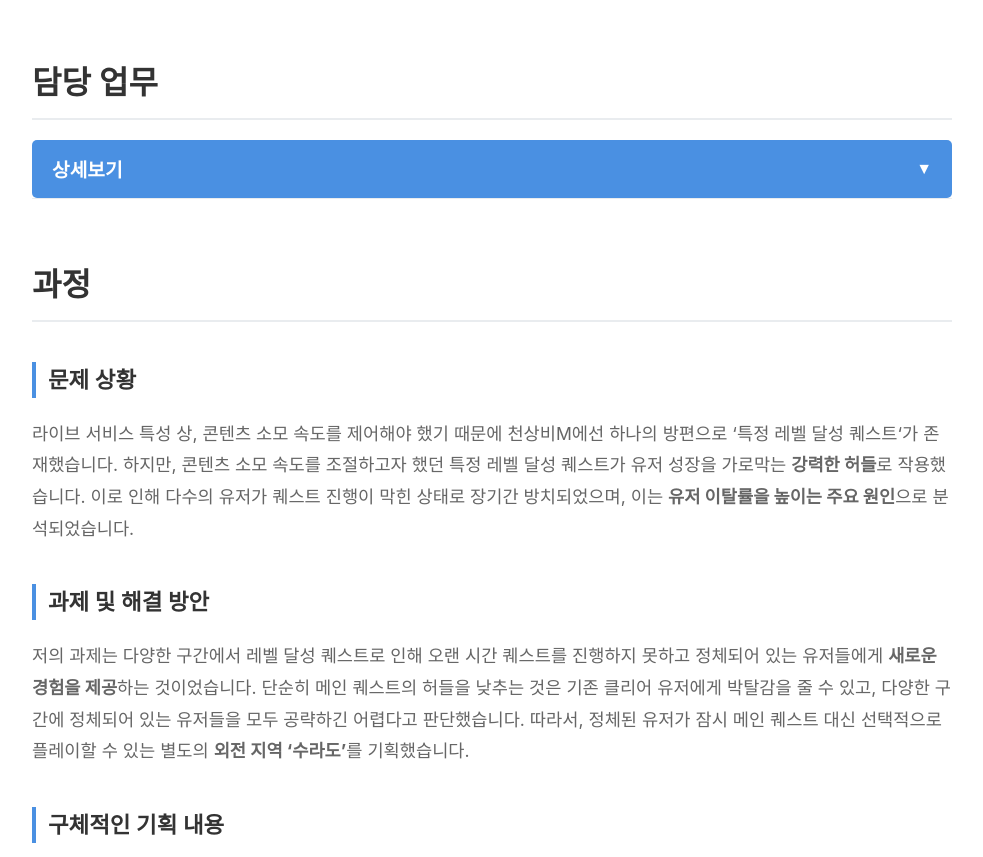
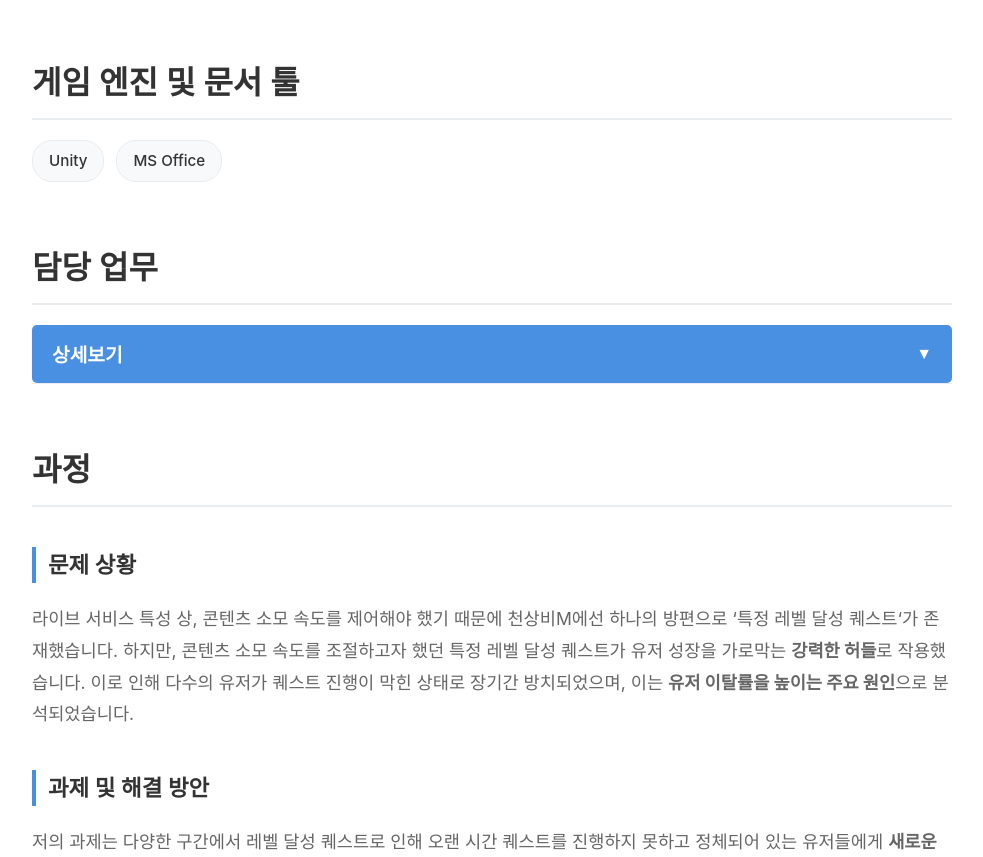
Before and after one commit to PJNIL/PJNIL.github.io, a plain HTML site: page project-1003b.html in a window 1280 px wide. Shown: the part 1060-1917 px from the top of the page, without its empty margins (148-1131 px from the left). Drawn offline with Linux system fonts and the light colour scheme.

Commit message:
Update project-1003b.html

```diff
--- a/project-1003b.html
+++ b/project-1003b.html
@@ -75,10 +75,8 @@
         .collapsible-toggle .arrow { font-size: 1rem; transition: transform 0.3s ease-out; }
         .collapsible-toggle.active .arrow { transform: rotate(180deg); }
 
-        /* ===== [수정된 스타일] 담당 업무 목록 ===== */
         .collapsible-content {
-            padding: 0; /* 내부 패딩을 제거하여 목록 스타일에 위임 */
-            max-height: 0; overflow: hidden;
+            padding: 0; max-height: 0; overflow: hidden;
             transition: max-height 0.4s ease-in-out;
             background-color: var(--secondary-bg-color);
             border-radius: 0 0 5px 5px;
@@ -86,59 +84,69 @@
             border-top: none;
         }
         .collapsible-content ul {
-            list-style: none;
-            padding: 0; margin: 0;
+            list-style: none; padding: 0; margin: 0;
         }
         .collapsible-content > ul {
             padding: 20px 25px;
         }
         .collapsible-content .task-role {
-            font-size: 1.2rem;
-            font-weight: 600;
-            color: var(--dark-text-color);
-            margin-bottom: 15px;
+            font-size: 1.2rem; font-weight: 600;
+            color: var(--dark-text-color); margin-bottom: 15px;
         }
         .collapsible-content .task-role:not(:first-child) {
-            margin-top: 25px;
-            padding-top: 20px;
+            margin-top: 25px; padding-top: 20px;
             border-top: 1px dashed var(--border-color);
         }
         .collapsible-content .task-item {
-            font-size: 1.1rem;
-            font-weight: 500;
+            font-size: 1.1rem; font-weight: 500;
             color: var(--dark-text-color);
-            margin-left: 5px;
-            margin-bottom: 10px;
+            margin-left: 5px; margin-bottom: 10px;
         }
         .collapsible-content .task-detail {
             margin-left: 20px;
         }
         .collapsible-content .task-detail li {
-            position: relative;
-            padding-left: 15px;
-            margin-bottom: 8px;
-            color: var(--light-text-color);
+            position: relative; padding-left: 15px;
+            margin-bottom: 8px; color: var(--light-text-color);
         }
         .collapsible-content .task-detail li::before {
-            content: '-';
-            position: absolute;
-            left: 0;
-            color: var(--primary-color);
-            font-weight: bold;
+            content: '-'; position: absolute; left: 0;
+            color: var(--primary-color); font-weight: bold;
         }
-        /* ===== [스타일 수정 끝] ===== */
 
         .project-description p { font-size: 1.1rem; color: var(--light-text-color); line-height: 1.8; }
         .project-description p + p { margin-top: 1.2em; }
 
         h4.process-subheading {
-            font-size: 1.4rem;
+            font-size: 1.4rem; color: var(--dark-text-color);
+            border-left: 4px solid var(--primary-color);
+            padding-left: 12px; margin-top: 40px; margin-bottom: 20px;
+        }
+
+        /* ===== [추가된 스타일] 기술 태그 ===== */
+        .tech-tags {
+            display: flex;
+            flex-wrap: wrap;
+            gap: 12px;
+        }
+        .tech-tag {
+            background-color: var(--secondary-bg-color);
             color: var(--dark-text-color);
-            border-left: 4px solid var(--primary-color);
-            padding-left: 12px;
-            margin-top: 40px;
-            margin-bottom: 20px;
+            padding: 8px 16px;
+            border-radius: 20px; /* Pill shape */
+            font-size: 0.95rem;
+            font-weight: 500;
+            border: 1px solid var(--border-color);
+            transition: all 0.2s ease-in-out;
         }
+        .tech-tag:hover {
+            background-color: var(--primary-color);
+            color: white;
+            border-color: var(--primary-color);
+            transform: translateY(-2px);
+            box-shadow: 0 4px 8px rgba(0,0,0,0.05);
+        }
+        /* ===== [스타일 추가 끝] ===== */
 
         .gallery-grid { display: grid; grid-template-columns: repeat(auto-fit, minmax(250px, 1fr)); gap: 15px; }
         .gallery-grid img { width: 100%; border-radius: 4px; border: 1px solid var(--border-color); }
@@ -189,6 +197,13 @@
                 </div>
             </section>
 
+            <section class="project-section project-tools">
+                <h3>게임 엔진 및 문서 툴</h3>
+                <div class="tech-tags">
+                    <span class="tech-tag">Unity</span>
+                    <span class="tech-tag">MS Office</span>
+                </div>
+            </section>
             <section class="project-section project-tasks">
                 <h3>담당 업무</h3>
                 <button type="button" class="collapsible-toggle">
@@ -241,6 +256,7 @@
                     </ul>
                 </div>
             </section>
+
             <section class="project-section project-description">
                 <h3>과정</h3>
 
@@ -287,8 +303,7 @@
                     if (content.style.maxHeight) {
                         content.style.maxHeight = null;
                     } else {
-                        // We add a bit of padding to the scrollHeight to ensure content isn't cut off
-                        content.style.maxHeight = (content.scrollHeight + 20) + "px";
+                        content.style.maxHeight = (content.scrollHeight + 40) + "px";
                     }
                 });
             });
```
